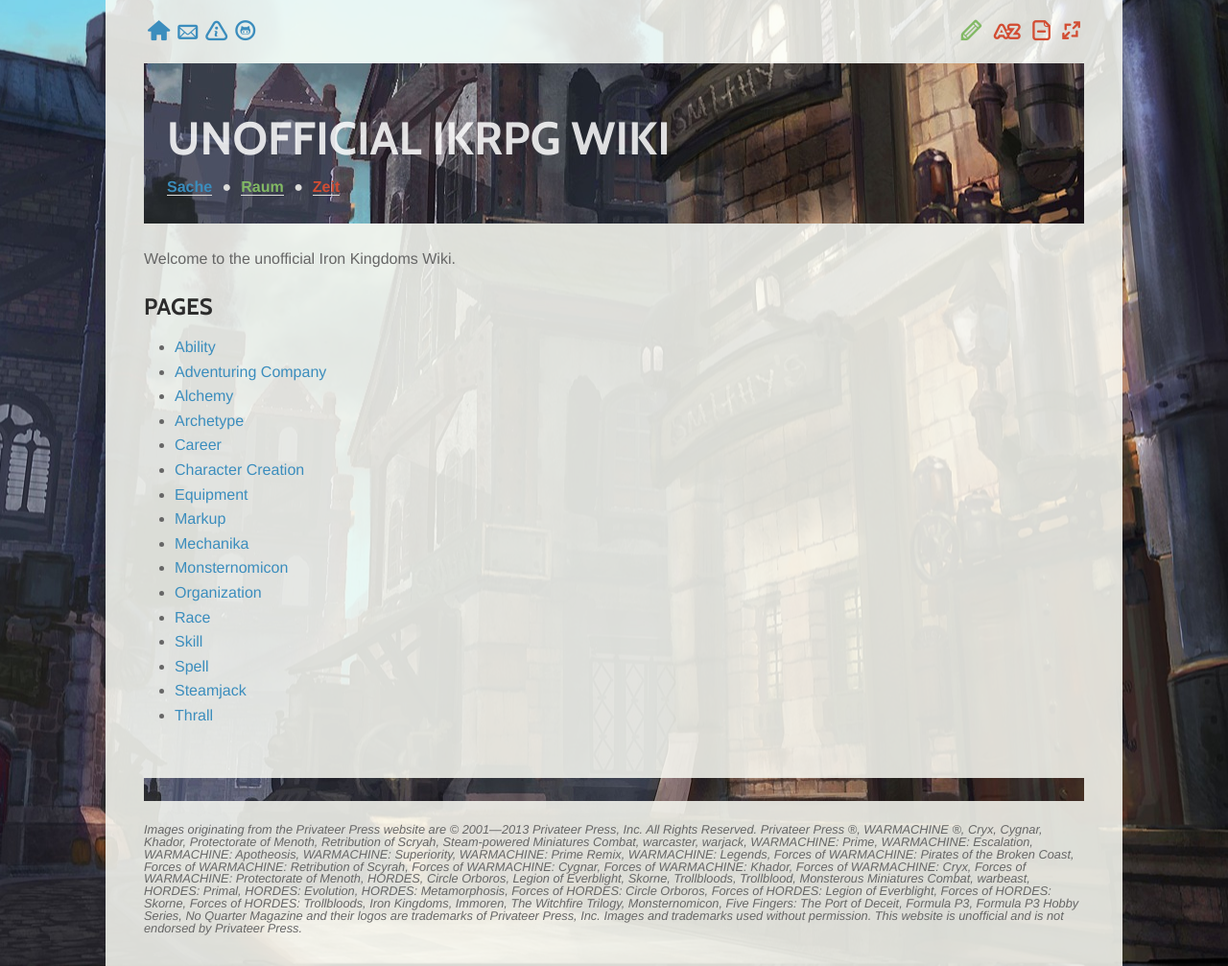
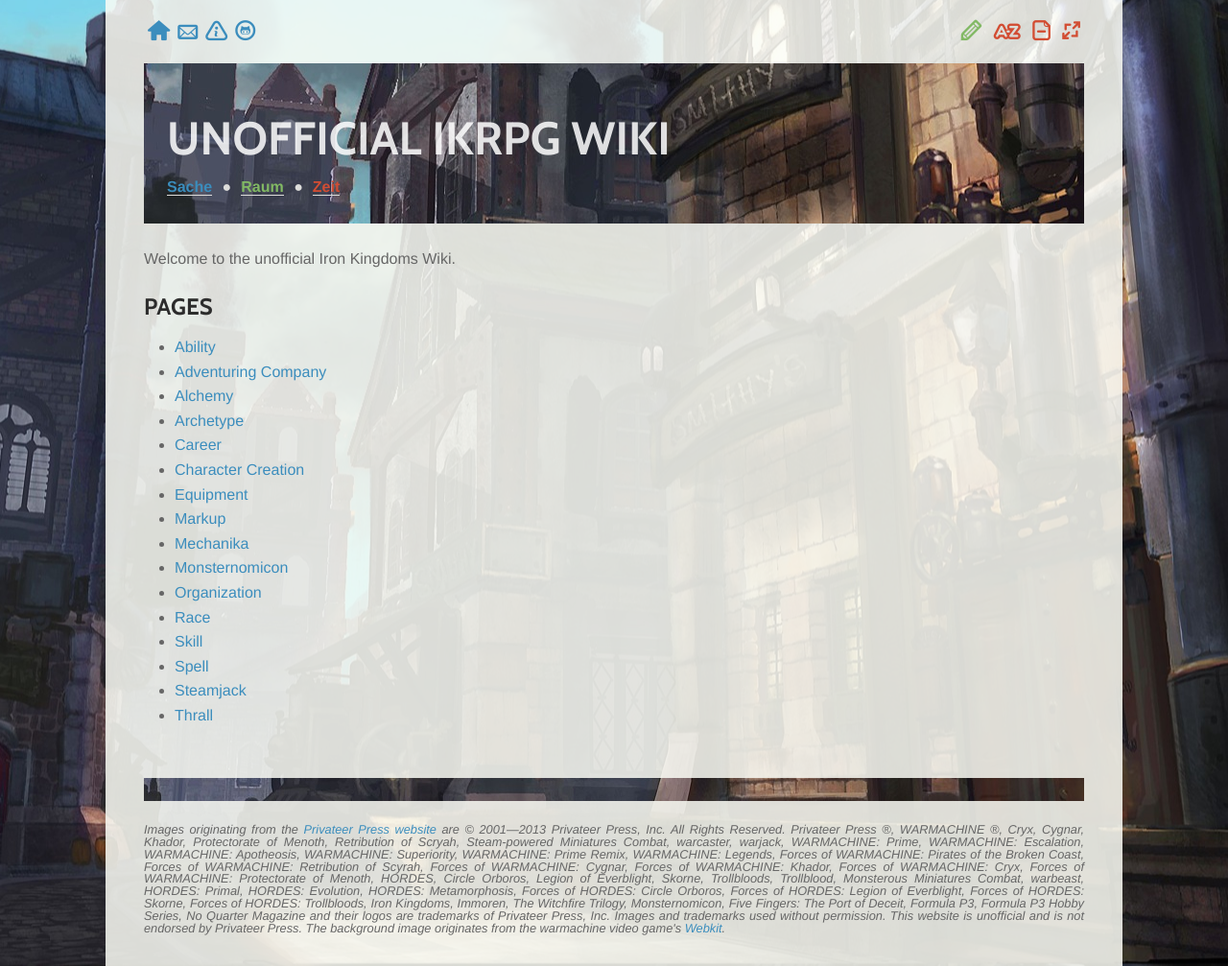
Before and after one commit to ikrpg/ikrpg.github.io, a Jekyll site: the page built from index.html, in a window 1280 px wide. Shown: the whole page at 96% size. Built offline with Jekyll 4.4.1, drawn with Linux system fonts in a browser that asks for light colours.

Commit message:
Adjusted some css and html.

```diff
--- a/_layouts/ikrpg.html
+++ b/_layouts/ikrpg.html
@@ -34,7 +34,7 @@
             </header>
             <section class="content" itemprop="articleBody">{{ content }}</section>
             <footer id="foot">
-                <p>Images originating from the Privateer Press website are © 2001—2013 Privateer Press, Inc. All Rights Reserved. Privateer Press ®, WARMACHINE ®, Cryx, Cygnar, Khador, Protectorate of Menoth, Retribution of Scryah, Steam-powered Miniatures Combat, warcaster, warjack, WARMACHINE: Prime, WARMACHINE: Escalation, WARMACHINE: Apotheosis, WARMACHINE: Superiority, WARMACHINE: Prime Remix, WARMACHINE: Legends, Forces of WARMACHINE: Pirates of the Broken Coast, Forces of WARMACHINE: Retribution of Scyrah, Forces of WARMACHINE: Cygnar, Forces of WARMACHINE: Khador, Forces of WARMACHINE: Cryx, Forces of WARMACHINE: Protectorate of Menoth, HORDES, Circle Orboros, Legion of Everblight, Skorne, Trollbloods, Trollblood, Monsterous Miniatures Combat, warbeast, HORDES: Primal, HORDES: Evolution, HORDES: Metamorphosis, Forces of HORDES: Circle Orboros, Forces of HORDES: Legion of Everblight, Forces of HORDES: Skorne, Forces of HORDES: Trollbloods, Iron Kingdoms, Immoren, The Witchfire Trilogy, Monsternomicon, Five Fingers: The Port of Deceit, Formula P3, Formula P3 Hobby Series, No Quarter Magazine and their logos are trademarks of Privateer Press, Inc. Images and trademarks used without permission. This website is unofficial and is not endorsed by Privateer Press.</p>
+                <p>Images originating from the <a href="http://privateerpress.com">Privateer Press website</a> are © 2001—2013 Privateer Press, Inc. All Rights Reserved. Privateer Press ®, WARMACHINE ®, Cryx, Cygnar, Khador, Protectorate of Menoth, Retribution of Scryah, Steam-powered Miniatures Combat, warcaster, warjack, WARMACHINE: Prime, WARMACHINE: Escalation, WARMACHINE: Apotheosis, WARMACHINE: Superiority, WARMACHINE: Prime Remix, WARMACHINE: Legends, Forces of WARMACHINE: Pirates of the Broken Coast, Forces of WARMACHINE: Retribution of Scyrah, Forces of WARMACHINE: Cygnar, Forces of WARMACHINE: Khador, Forces of WARMACHINE: Cryx, Forces of WARMACHINE: Protectorate of Menoth, HORDES, Circle Orboros, Legion of Everblight, Skorne, Trollbloods, Trollblood, Monsterous Miniatures Combat, warbeast, HORDES: Primal, HORDES: Evolution, HORDES: Metamorphosis, Forces of HORDES: Circle Orboros, Forces of HORDES: Legion of Everblight, Forces of HORDES: Skorne, Forces of HORDES: Trollbloods, Iron Kingdoms, Immoren, The Witchfire Trilogy, Monsternomicon, Five Fingers: The Port of Deceit, Formula P3, Formula P3 Hobby Series, No Quarter Magazine and their logos are trademarks of Privateer Press, Inc. Images and trademarks used without permission. This website is unofficial and is not endorsed by Privateer Press. The background image originates from the warmachine video game's <a href="http://whitemoondreams.com/warmachine/media/webkit-2">Webkit</a>.</p>
             </footer>
             <!--footer id="foot">
                 This page was edited by
--- a/static/stylesheets/foot.css
+++ b/static/stylesheets/foot.css
@@ -17,7 +17,8 @@ footer#foot > ul > li:not(:last-of-type):after {
 footer#foot > ul > li:last-of-type:after {
     content: "."; }
 footer#foot > p {
-    font-size: 0.8em; }
+    font-size: 0.8em;
+    text-align: justify; }
 footer#foot > p:before,
 footer#foot > ul:after {
     content: "\A0";
```
